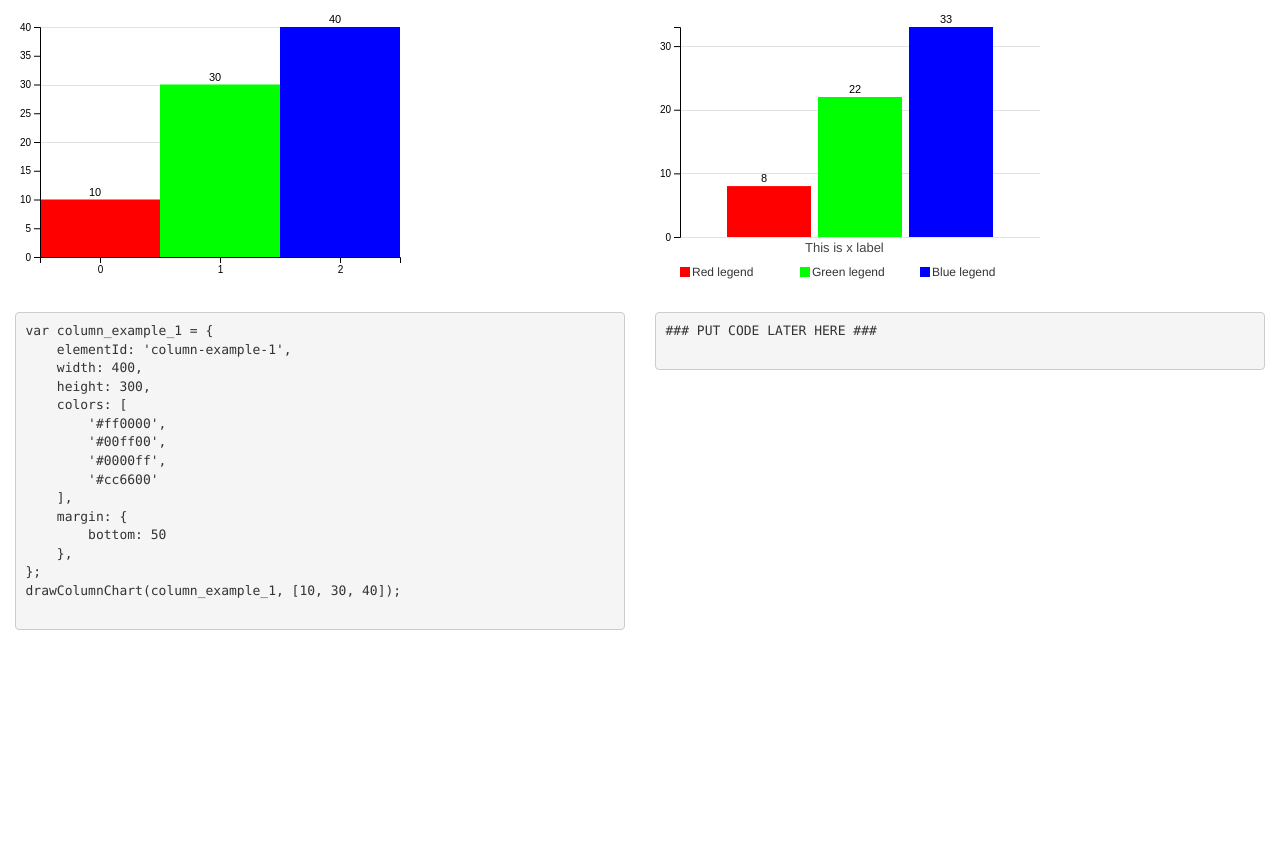
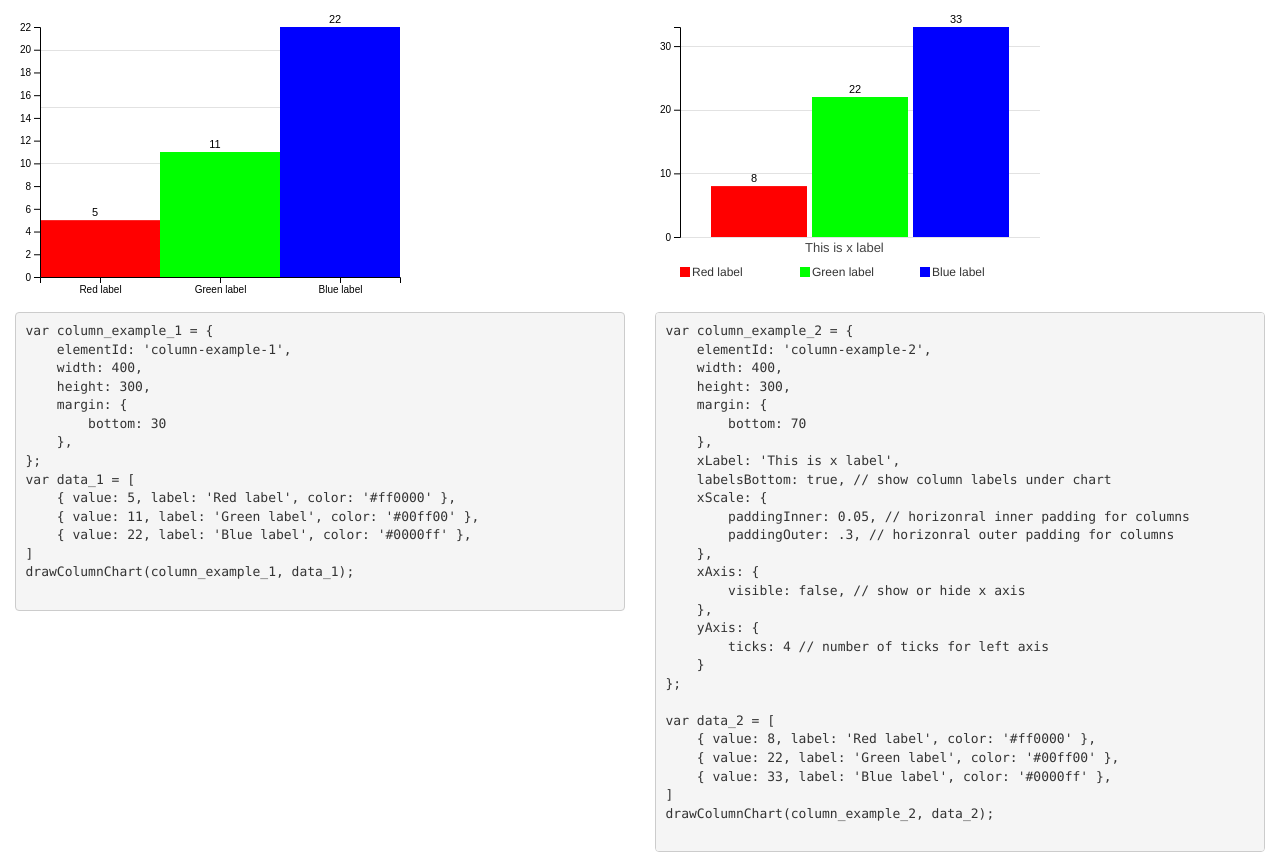
Before and after one commit to VictorMalcov/d3-helper, a website: page demo/column.html in a window 1280 px wide. Shown: the part 63-925 px from the top of the page. Before the commit the page ends 800 px from the top, so only its background shows below. Drawn offline with nearby package versions, Linux system fonts and the light colour scheme.

Commit message:
Changed share of data array to icnlude color and label

```diff
--- a/demo/column.html
+++ b/demo/column.html
@@ -58,17 +58,16 @@ var column_example_1 = {
     elementId: 'column-example-1',
     width: 400,
     height: 300,
-    colors: [
-        '#ff0000',
-        '#00ff00',
-        '#0000ff',
-        '#cc6600'
-    ],
     margin: {
-        bottom: 50
+        bottom: 30
     },
 };
-drawColumnChart(column_example_1, [10, 30, 40]);
+var data_1 = [
+    { value: 5, label: 'Red label', color: '#ff0000' },
+    { value: 11, label: 'Green label', color: '#00ff00' },
+    { value: 22, label: 'Blue label', color: '#0000ff' },
+]
+drawColumnChart(column_example_1, data_1);
                 </pre>
 
             </div>
@@ -77,7 +76,33 @@ drawColumnChart(column_example_1, [10, 30, 40]);
 
                 <svg id='column-example-2'></svg>
                 <pre>
-### PUT CODE LATER HERE ###
+var column_example_2 = {
+    elementId: 'column-example-2',
+    width: 400,
+    height: 300,
+    margin: {
+        bottom: 70
+    },
+    xLabel: 'This is x label',
+    labelsBottom: true, // show column labels under chart
+    xScale: {
+        paddingInner: 0.05, // horizonral inner padding for columns
+        paddingOuter: .3, // horizonral outer padding for columns
+    },
+    xAxis: {
+        visible: false, // show or hide x axis
+    },
+    yAxis: {
+        ticks: 4 // number of ticks for left axis
+    }
+};
+
+var data_2 = [
+    { value: 8, label: 'Red label', color: '#ff0000' },
+    { value: 22, label: 'Green label', color: '#00ff00' },
+    { value: 33, label: 'Blue label', color: '#0000ff' },
+]
+drawColumnChart(column_example_2, data_2);
                 </pre>
             </div>
         </div>
@@ -89,16 +114,16 @@ drawColumnChart(column_example_1, [10, 30, 40]);
             elementId: 'column-example-1',
             width: 400,
             height: 300,
-            colors: [
-                '#ff0000',
-                '#00ff00',
-                '#0000ff',
-            ],
             margin: {
-                bottom: 50
+                bottom: 30
             },
         };
-        drawColumnChart(column_example_1, [10, 30, 40]);
+        var data_1 = [
+            { value: 5, label: 'Red label', color: '#ff0000' },
+            { value: 11, label: 'Green label', color: '#00ff00' },
+            { value: 22, label: 'Blue label', color: '#0000ff' },
+        ]
+        drawColumnChart(column_example_1, data_1);
 
 
 
@@ -106,23 +131,14 @@ drawColumnChart(column_example_1, [10, 30, 40]);
             elementId: 'column-example-2',
             width: 400,
             height: 300,
-            colors: [
-                '#ff0000',
-                '#00ff00',
-                '#0000ff'
-            ],
-            legends: [
-                'Red legend',
-                'Green legend',
-                'Blue legend'
-            ],
             margin: {
                 bottom: 70
             },
             xLabel: 'This is x label',
+            labelsBottom: true, // show column labels under chart
             xScale: {
-                paddingInner: 0.08, // horizonral inner padding for columns
-                paddingOuter: .5, // horizonral outer padding for columns
+                paddingInner: 0.05, // horizonral inner padding for columns
+                paddingOuter: .3, // horizonral outer padding for columns
             },
             xAxis: {
                 visible: false, // show or hide x axis
@@ -131,7 +147,13 @@ drawColumnChart(column_example_1, [10, 30, 40]);
                 ticks: 4 // number of ticks for left axis
             }
         };
-        drawColumnChart(column_example_2, [8, 22, 33]);
+
+        var data_2 = [
+            { value: 8, label: 'Red label', color: '#ff0000' },
+            { value: 22, label: 'Green label', color: '#00ff00' },
+            { value: 33, label: 'Blue label', color: '#0000ff' },
+        ]
+        drawColumnChart(column_example_2, data_2);
     </script>
 </body>
 
--- a/index.js
+++ b/index.js
@@ -29,7 +29,7 @@
 
     // creating x-scale
     var xScale = d3.scaleBand()
-        .domain(d3.range(dataset.length))
+        .domain(dataset.map(function(d) { return d.label }))
         .rangeRound([0, width]);
     // outer padding for x-scale
     if (isNumber(options.xScale.paddingOuter))
@@ -40,16 +40,13 @@
 
     // creating y-scale
     var yScale = d3.scaleLinear()
-        .domain([0, d3.max(dataset)])
+        .domain([0, d3.max(dataset, function (d) { return d.value })])
         .range([height, 0]);
 
     // creating color scale if needed
-    var colorScale = null;
-    if (options.colors && isArray(options.colors)) {
-        colorScale = d3.scaleOrdinal()
-            .range(options.colors)
-            .domain(d3.range(0, dataset.length));
-    }
+    var colorScale = d3.scaleOrdinal()
+        .domain(dataset.map(function (d) { return d.label }))
+        .range(dataset.map(function (d) { return d.color }));
 
 
 
@@ -70,24 +67,22 @@
         .data(dataset)
         .enter()
         .append("rect")
-        .attr("x", function (d, i) { return xScale(i); })
-        .attr("y", function (d) { return yScale(d) })
+        .attr("x", function (d) { return xScale(d.label); })
+        .attr("y", function (d) { return yScale(d.value) })
         .attr("width", xScale.bandwidth())
-        .attr("height", function (d) { return height - yScale(d); });
-    // using color scale if colors are passed in
-    if (colorScale !== null) {
-        rects.attr("fill", function (d, i) { return colorScale(i); });
-    }
+        .attr("height", function (d) { return height - yScale(d.value); })
+        .attr("fill", function (d) { return colorScale(d.label); });
+
 
     // building data point labels
     var dataLabels = g.selectAll('text')
         .data(dataset)
         .enter()
         .append("text")
-        .text(function (d) { return d; })
+        .text(function (d) { return d.value; })
         .attr("text-anchor", "middle")
-        .attr("x", function (d, i) { return xScale(i) + (xScale.bandwidth() / 2) - 5; })
-        .attr("y", function (d) { return yScale(d) - 4; })
+        .attr("x", function (d) { return xScale(d.label) + (xScale.bandwidth() / 2) - 5; })
+        .attr("y", function (d) { return yScale(d.value) - 4; })
         .attr('fill', function (d) { return 'black' })
         .attr("font-family", "sans-serif")
         .attr("font-size", "11px");
@@ -129,13 +124,13 @@
     }
 
     // horizontal legends
-    if (isArray(options.legends)) {
+    if (options.labelsBottom === true) {
         var legendsTextScale = d3.scaleOrdinal()
-            .range(options.legends)
+            .range(dataset.map(function (d) { return d.label }))
             .domain(d3.range(0, dataset.length));
 
         var legendsBandScale = d3.scaleBand()
-            .domain(d3.range(dataset.length))
+            .domain(dataset.map(function(d) { return d.label }))
             .rangeRound([0, width]);
 
 
@@ -147,11 +142,11 @@
             .attr("transform", "translate(" + margin.left + "," + gLegendY + ")");
 
         var gLegendsRects = gLegends.selectAll("rect")
-            .data(options.legends)
+            .data(dataset)
             .enter()
             .append('g')
             .attr('class', 'd3-legends')
-            .attr("transform", function (d, i) { return "translate(" + legendsBandScale(i) + "," + 0 + ")"; });
+            .attr("transform", function (d, i) { return "translate(" + legendsBandScale(d.label) + "," + 0 + ")"; });
 
         gLegendsRects.append('text')
             .text(function (d, i) { return legendsTextScale(i) })
@@ -163,7 +158,7 @@
             .attr('width', 10)
             .attr('height', 10)
             .attr('fill', function (d, i) {
-                return colorScale(i);
+                return colorScale(d.label);
             });
 
     }
```
